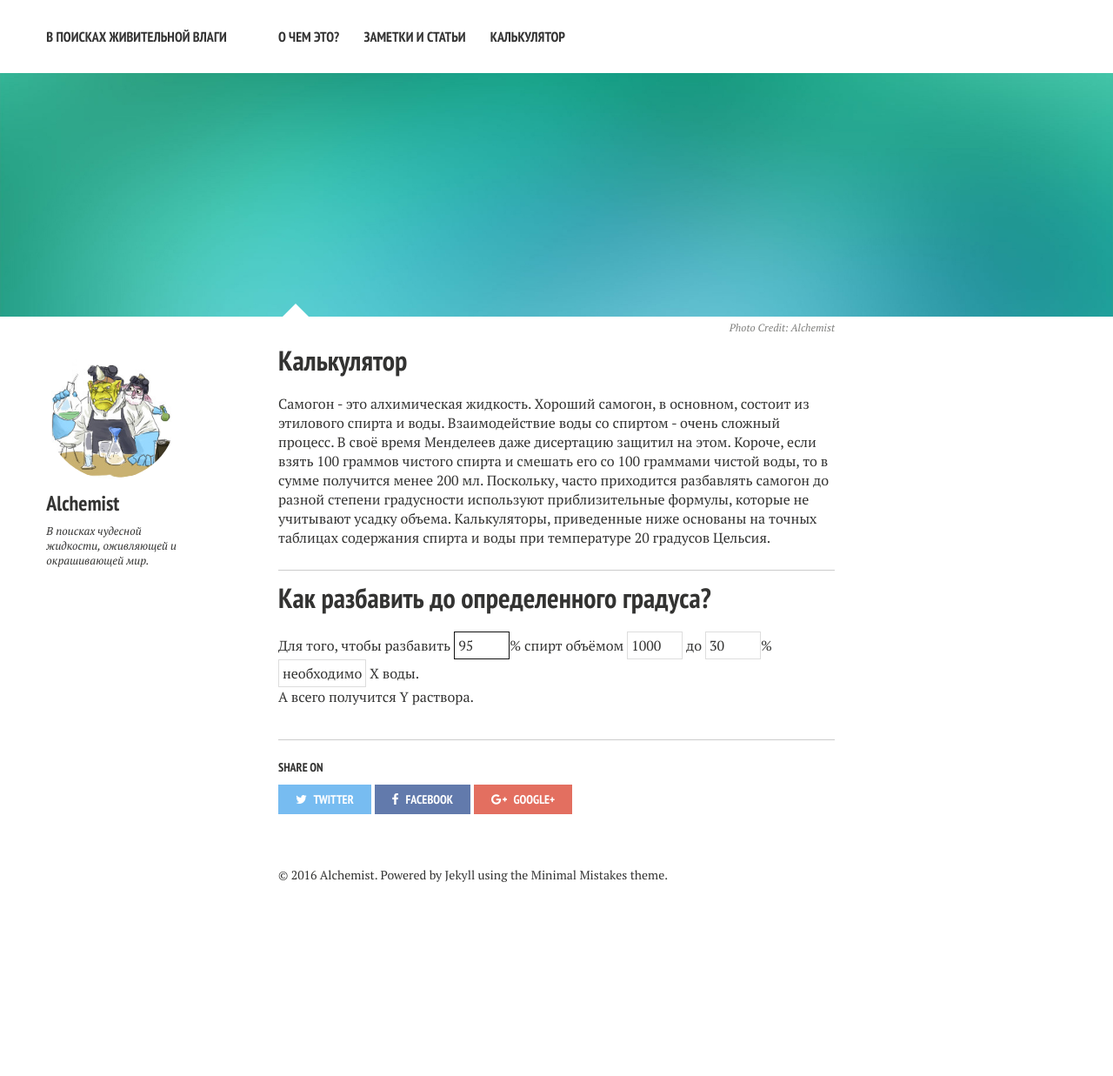
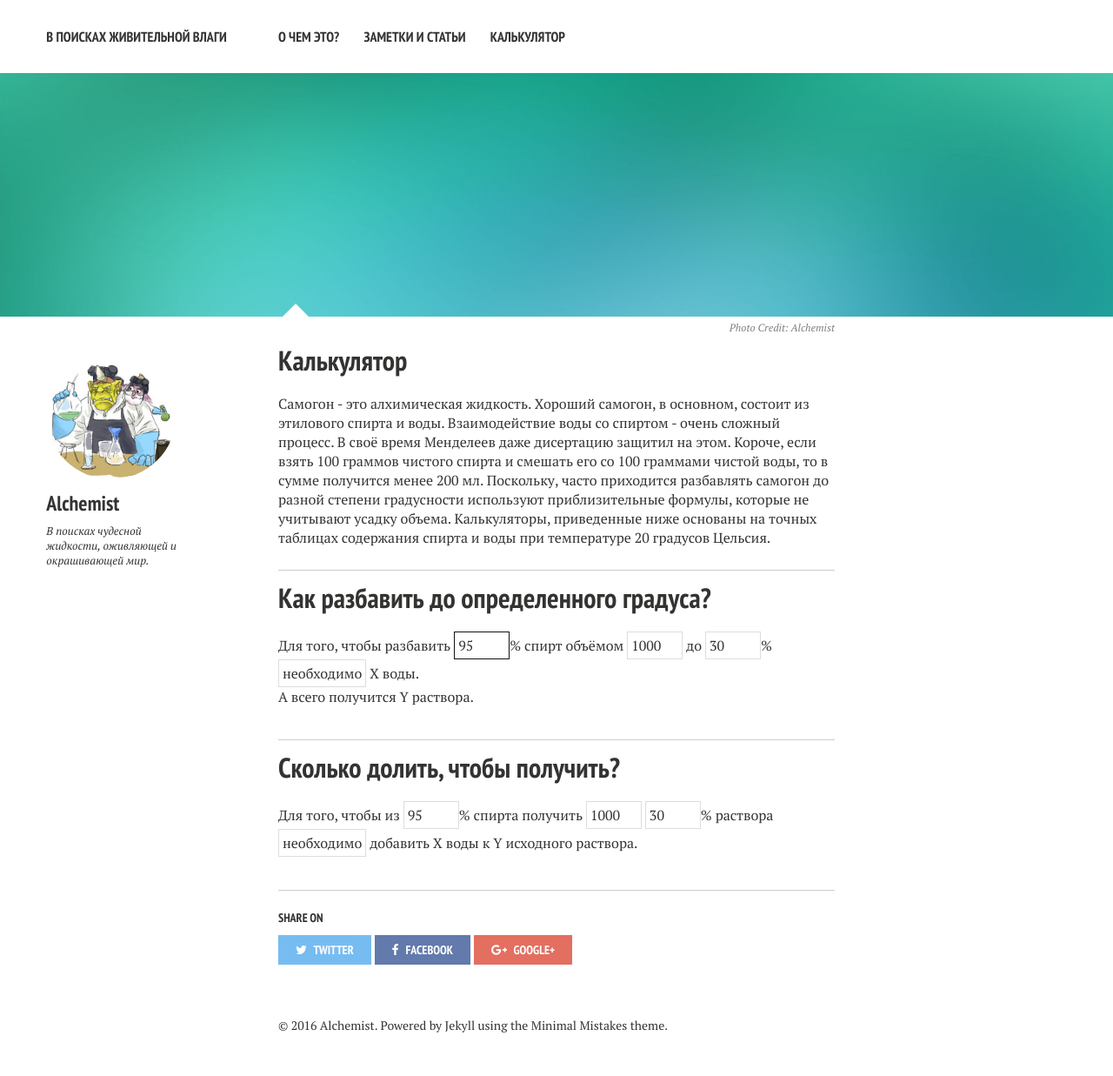
Before and after one commit to abushmelev/sam, a Jekyll site: the page built from calc/index.md, in a window 1280 px wide. Shown: the whole page at 87% size. Built offline with Jekyll 4.4.1, drawn with Linux system fonts in a browser that asks for light colours; nearby versions of some CDN libraries; before the commit the page ends 1064 px from its top, so only the background shows below that.

Commit message:
add new calc2 method

```diff
--- a/calc/index.md
+++ b/calc/index.md
@@ -24,3 +24,18 @@ image:
 <div id="fountainTextG" hidden><div id="fountainTextG_1" class="fountainTextG">В</div><div id="fountainTextG_2" class="fountainTextG">ы</div><div id="fountainTextG_3" class="fountainTextG">ч</div><div id="fountainTextG_4" class="fountainTextG">и</div><div id="fountainTextG_5" class="fountainTextG">с</div><div id="fountainTextG_6" class="fountainTextG">л</div><div id="fountainTextG_7" class="fountainTextG">я</div><div id="fountainTextG_8" class="fountainTextG">ю</div></div><br />
 
 </form>
+
+---
+
+# Сколько долить, чтобы получить? #
+
+<form id="calc-form2" name="calc-form2">
+    <input type="hidden" id="calc-op2" value="2" />
+  Для того, чтобы из <span style="white-space:nowrap;"><input id="srcPrc2" class="calc" type="text" name="srcPrc2" value="95" required />% спирта</span> получить <input id="dstVol2" class="calc" type="text" name="srcVol2" value="1000" required /> <span style="white-space:nowrap;"><input id="dstPrc2" class="calc" type="text" name="dstPrc2" value="30" required />% раствора</span> <input type="button" id="calc-submit2" value="необходимо" name="submit" /> добавить <span id="watVol2">X</span> воды к <span id="srcVol2">Y</span> исходного раствора.<br />
+
+<span id="calc2waiting" hidden>
+Ждите! Идут сложнейшие вычисления!
+</span>
+<br />
+
+</form>
```
Also changed, not shown: assets/js/_main.js (+26 -0 lines), assets/js/scripts.min.js.
